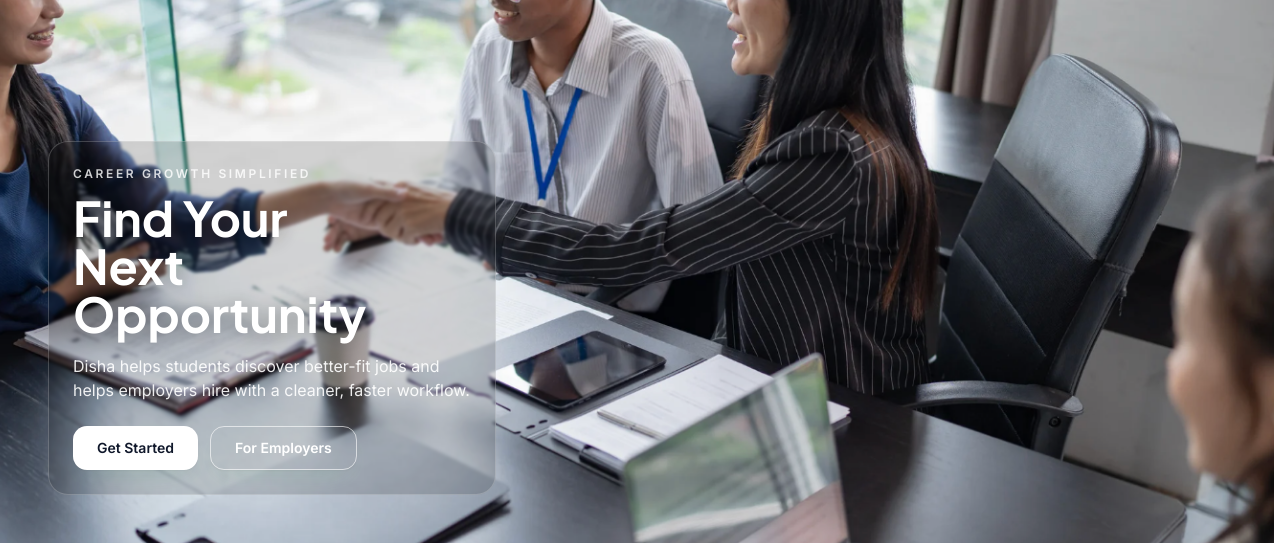
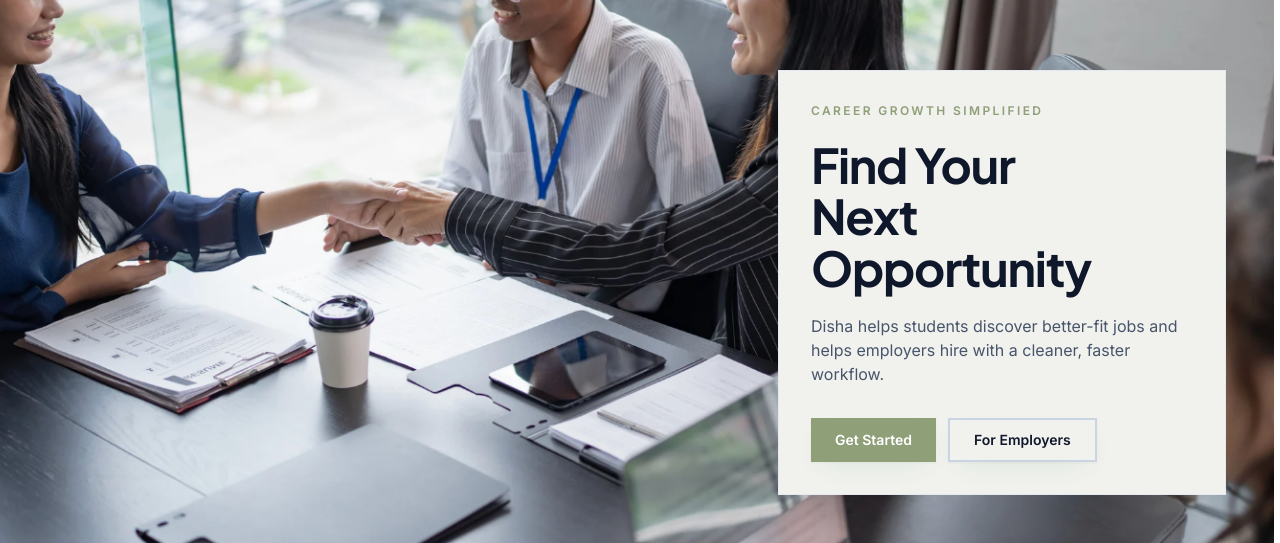
Before and after one commit to HIREKARMA1/disha-blue-ui, a Next.js app: page / in a window 1280 px wide. Shown: the part 257-800 px from the top of the page. Built offline with nearby package versions, Linux system fonts and the light colour scheme; no server answers.

Commit message:
hero updated
Signed-off-by: Shriyansh@2004 <sanubhab629@gmail.com>

```diff
--- a/components/home/HeroSection.tsx
+++ b/components/home/HeroSection.tsx
@@ -24,39 +24,38 @@ export default function HeroSection() {
         />
 
         <div
-          className="pointer-events-none absolute inset-0 bg-gradient-to-r from-black/18 via-black/6 to-transparent dark:from-emerald-950/26 dark:via-emerald-950/10 dark:to-transparent"
+          className="pointer-events-none absolute inset-0 bg-gradient-to-l from-black/28 via-black/10 to-transparent dark:from-emerald-950/35 dark:via-emerald-950/14 dark:to-transparent"
           aria-hidden
         />
 
-        <div className="absolute inset-0 flex items-end justify-center p-3 sm:justify-start sm:p-8 lg:p-12">
+        <div className="absolute inset-0 flex items-end p-3 sm:p-8 lg:p-12">
           <motion.div
-            initial={{ opacity: 0, x: -14 }}
+            initial={{ opacity: 0, x: 14 }}
             animate={{ opacity: 1, x: 0 }}
             transition={{ duration: 0.45, delay: 0.1 }}
-            className="w-full max-w-lg rounded-2xl border border-white/20 bg-black/15 p-4 text-center text-white backdrop-blur-[1.5px] sm:max-w-md sm:p-6 sm:text-left"
+            className="ml-auto flex w-full max-w-lg flex-col items-stretch rounded-none border border-slate-200/90 bg-[#f1f1ee] p-6 text-left text-slate-900 shadow-none sm:max-w-md sm:p-8 dark:border-emerald-800 dark:bg-emerald-950 dark:text-emerald-50"
           >
-            <p className="text-[10px] font-semibold uppercase tracking-[0.2em] text-white/80 sm:text-xs sm:tracking-[0.22em]">
+            <p className="text-[11px] font-semibold uppercase tracking-[0.2em] text-sage-deep sm:text-xs dark:text-emerald-300">
               Career growth simplified
             </p>
-            <h1 className="mt-2 font-display text-3xl font-bold leading-[1.02] drop-shadow-[0_3px_10px_rgba(0,0,0,0.35)] sm:mt-3 sm:text-5xl">
-              Find Your
-              <br />
-              Next Opportunity
+            <h1 className="mt-4 font-display text-3xl font-bold leading-[1.12] tracking-tight sm:mt-5 sm:text-5xl sm:leading-[1.08]">
+              <span className="block">Find Your</span>
+              <span className="block">Next Opportunity</span>
             </h1>
-            <p className="mx-auto mt-3 max-w-md text-sm leading-relaxed text-white/90 sm:mx-0 sm:mt-4 sm:text-base">
+            <p className="mt-4 max-w-prose text-sm leading-relaxed text-slate-600 sm:mt-5 sm:text-base dark:text-emerald-200/85">
               Disha helps students discover better-fit jobs and helps employers hire with a cleaner, faster workflow.
             </p>
 
-            <div className="mt-5 flex flex-col items-stretch gap-2.5 sm:mt-6 sm:flex-row sm:flex-wrap sm:items-center sm:justify-start sm:gap-3">
+            <div className="mt-6 flex flex-col gap-3 sm:mt-8 sm:flex-row sm:flex-wrap sm:items-center">
               <Link href="/auth/register?type=student" className="w-full sm:w-auto">
-                <Button className="h-10 w-full rounded-lg bg-white px-5 text-sm font-semibold text-slate-900 hover:bg-slate-100 sm:h-11 sm:w-auto sm:px-6">
+                <Button className="h-11 w-full rounded-none border-0 bg-sage-deep px-6 text-sm font-semibold text-white shadow-none hover:bg-sage-deep/90 dark:bg-emerald-600 dark:hover:bg-emerald-500 sm:w-auto">
                   Get Started
                 </Button>
               </Link>
               <Link href="/auth/register?type=corporate" className="w-full sm:w-auto">
                 <Button
                   variant="outline"
-                  className="h-10 w-full rounded-lg border-white/60 bg-transparent px-5 text-sm font-semibold text-white hover:bg-white/10 sm:h-11 sm:w-auto sm:px-6"
+                  className="h-11 w-full rounded-none border-2 border-slate-300 bg-[#f1f1ee] px-6 text-sm font-semibold text-slate-900 shadow-none hover:border-sage-deep hover:bg-[#e8e8e4] dark:border-emerald-600 dark:bg-emerald-950 dark:text-emerald-50 dark:hover:bg-emerald-900 sm:w-auto"
                 >
                   For Employers
                 </Button>
```
